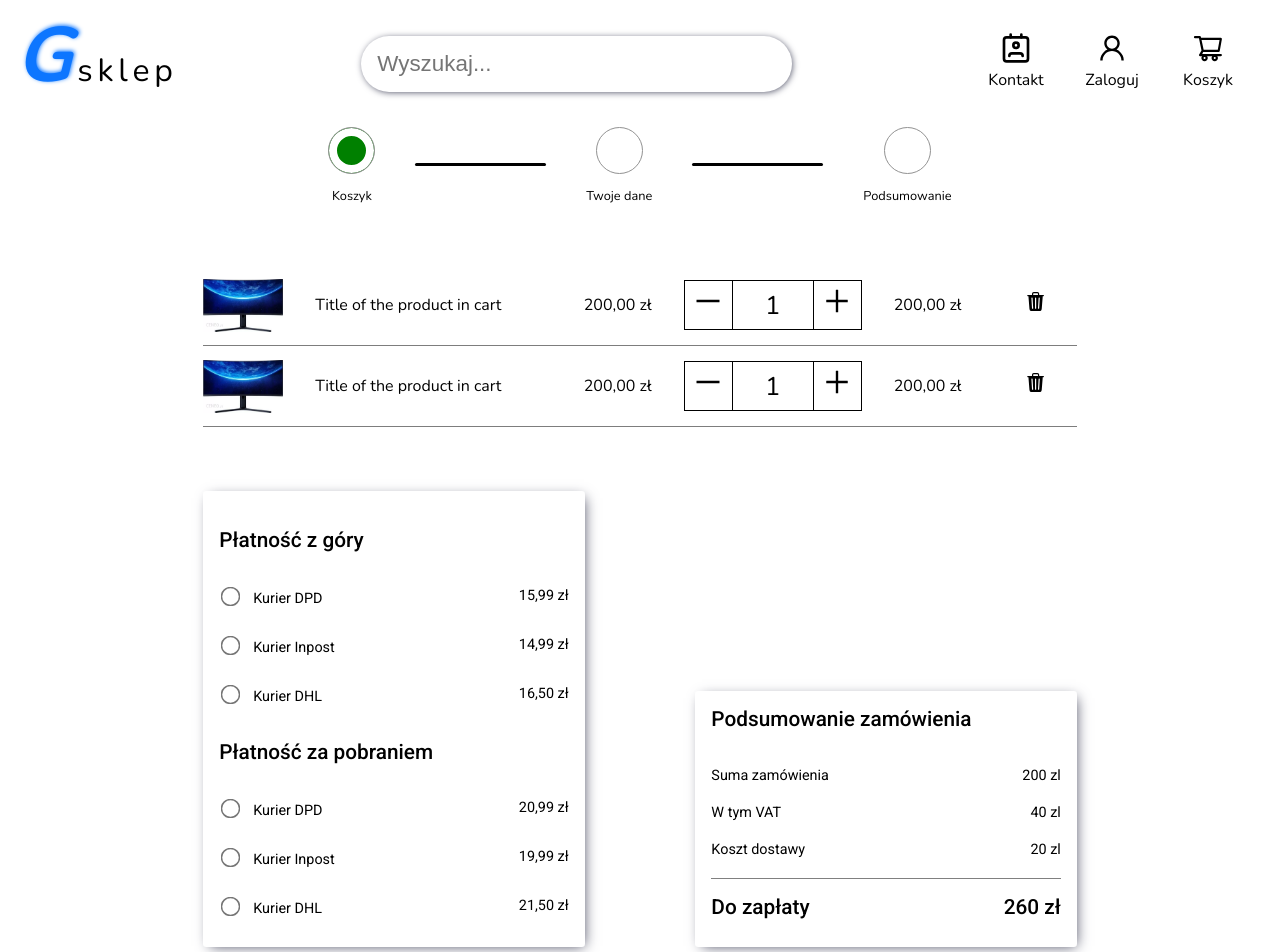
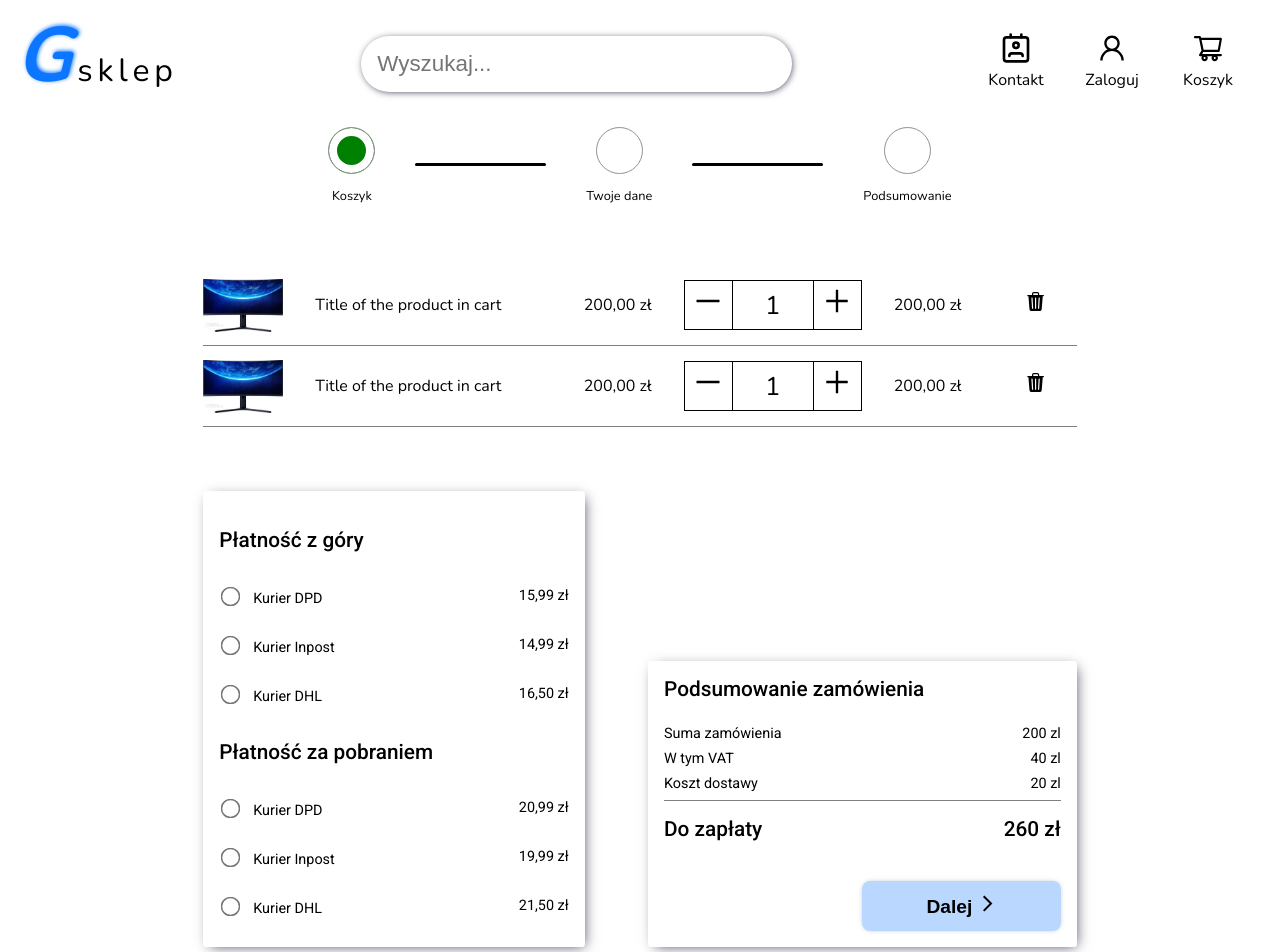
Before and after one commit to MateuszG2000/gmarktShop, a React (Create React App) app in the folder frontend/: page /cart in a window 1280 px wide. Shown: the top 952 px of the page. Built offline with nearby package versions, Linux system fonts and the light colour scheme.

Commit message:
added button dalej to first step of cart

```diff
--- a/frontend/src/components/AuthComponents/Button.tsx
+++ b/frontend/src/components/AuthComponents/Button.tsx
@@ -1,8 +1,8 @@
-import React from "react";
+import React, { ReactNode } from "react";
 import css from "./Button.module.scss";
 const ButtonElement: React.FC<{
   disabled: boolean;
-  children: string;
+  children: string | ReactNode;
 }> = ({ children, disabled }) => {
   return (
     <button disabled={disabled} className={css.btn} type="submit">
--- a/frontend/src/components/CartComponents/SummaryComponent.module.scss
+++ b/frontend/src/components/CartComponents/SummaryComponent.module.scss
@@ -29,3 +29,8 @@
   border-top: 1px solid grey;
   font-weight: 500;
 }
+.btn {
+  text-align: right;
+  grid-column-start: 2;
+  margin-top: 2rem;
+}
--- a/frontend/src/components/CartComponents/SummaryComponent.tsx
+++ b/frontend/src/components/CartComponents/SummaryComponent.tsx
@@ -1,5 +1,8 @@
 import React from "react";
 import css from "./SummaryComponent.module.scss";
+import Button from "../AuthComponents/Button";
+import { MdArrowForwardIos } from "react-icons/md";
+
 function SummaryComponent() {
   return (
     <div className={css.summary}>
@@ -17,6 +20,11 @@ function SummaryComponent() {
       <span className={css.col_2}>20 zl</span>
       <span className={`${css.endPrice} ${css.col_1}`}>Do zapłaty</span>
       <span className={`${css.endPrice} ${css.col_2}`}>260 zł</span>
+      <div className={css.btn}>
+        <Button disabled={false}>
+          Dalej <MdArrowForwardIos />{" "}
+        </Button>
+      </div>
     </div>
   );
 }
--- a/frontend/src/sections/CartSection.tsx
+++ b/frontend/src/sections/CartSection.tsx
@@ -4,6 +4,8 @@ import ProductListComponent from "../components/CartComponents/ProductListCompon
 import StatusComponent from "../components/CartComponents/StatusComponent";
 import SummaryComponent from "../components/CartComponents/SummaryComponent";
 import css from "./CartSection.module.scss";
+import Button from "../components/AuthComponents/Button";
+import { MdArrowForwardIos } from "react-icons/md";
 function CartSection() {
   return (
     <div className={css.cart}>
```
Also changed, not shown: frontend/src/components/CartComponents/DeliveryDataComponent.tsx (added, +7 -0 lines), frontend/src/components/CartComponents/DeliveryDataComponent.module.scss (added).
